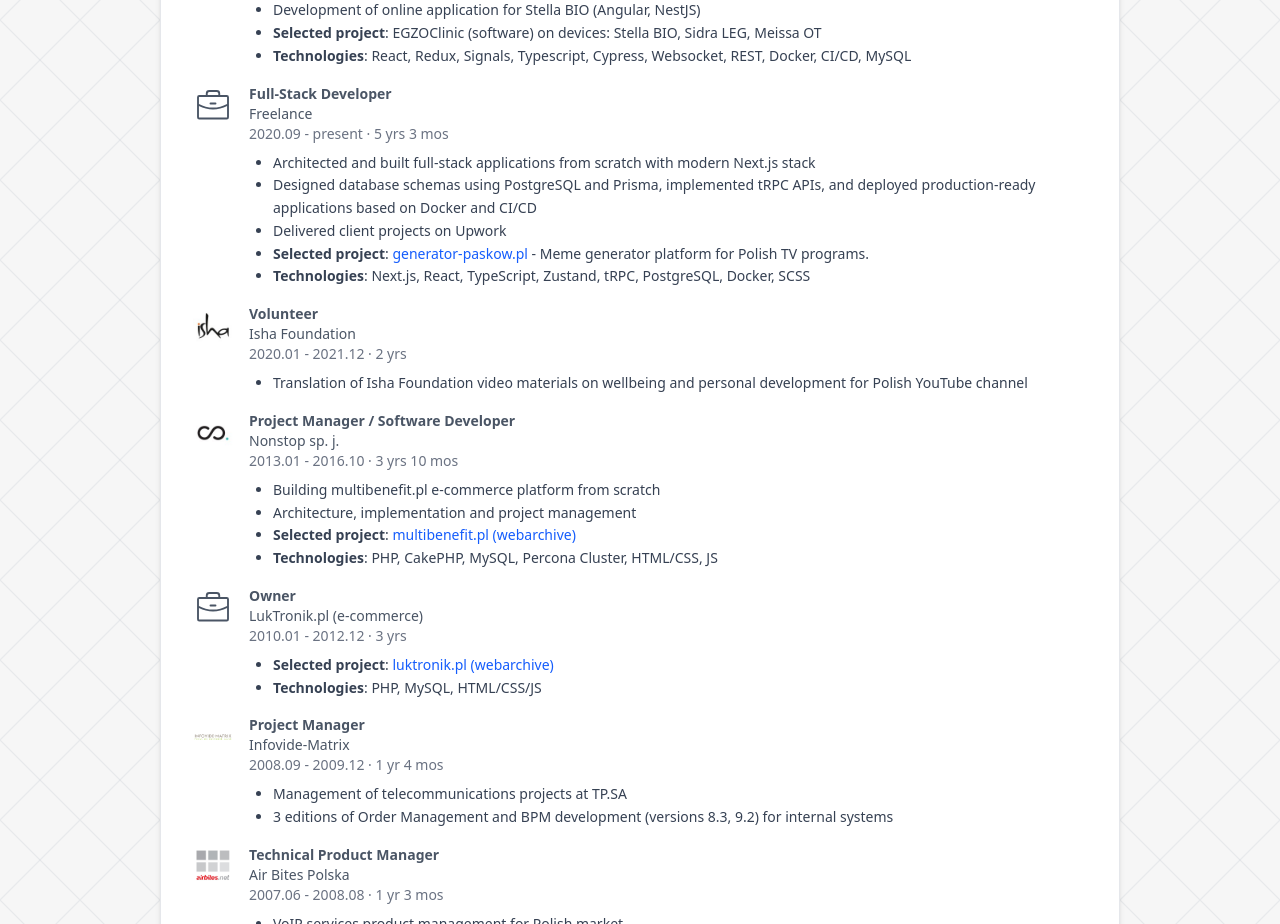
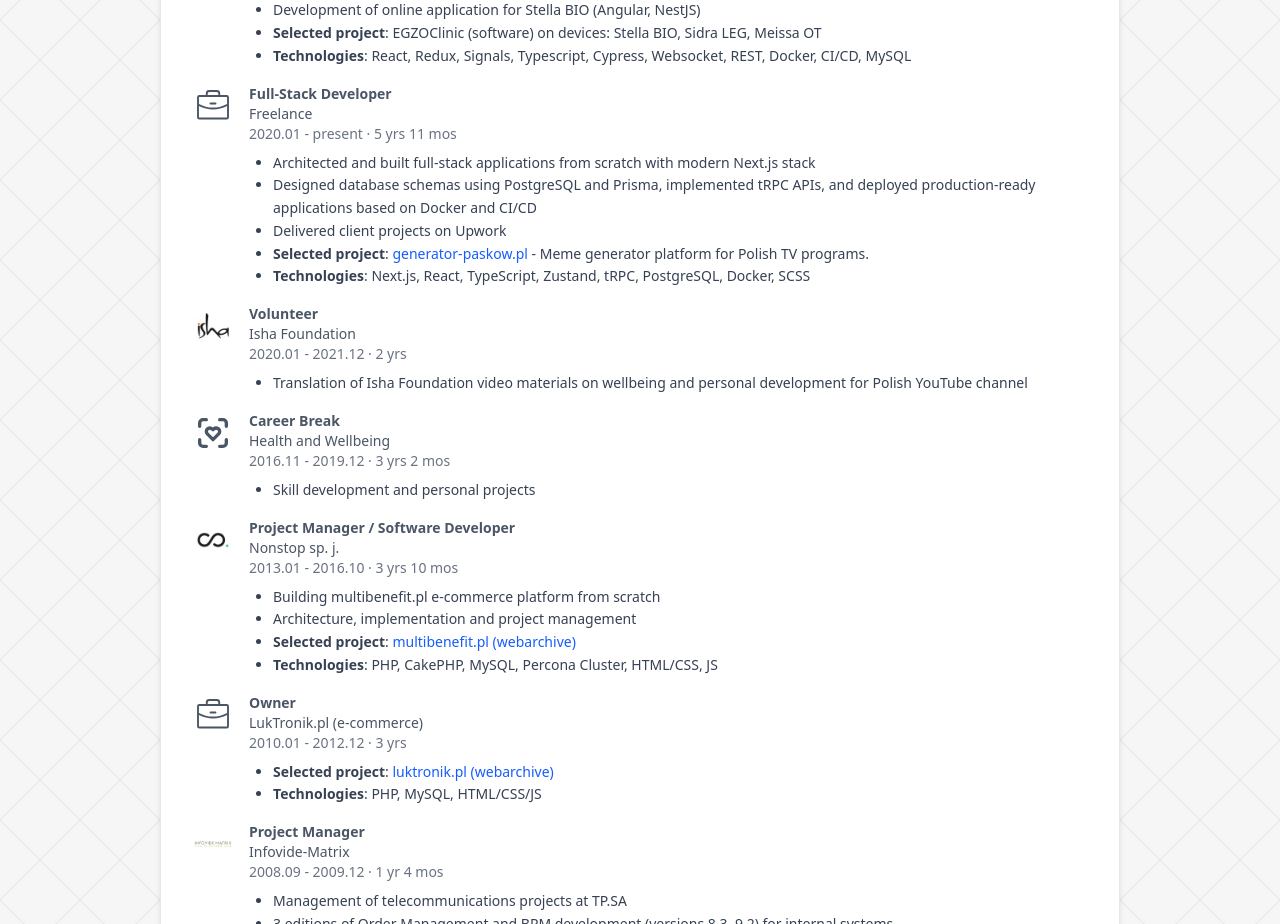
Before and after one commit to rlukawski/personal-website, a React (Vite) app: page / in a window 1280 px wide. Shown: the part 940-1864 px from the top of the page. Built offline with nearby package versions, Linux system fonts and the light colour scheme.

Commit message:
Add Career break

```diff
--- a/src/components/Experience.tsx
+++ b/src/components/Experience.tsx
@@ -7,6 +7,7 @@
 import airBitesLogo from "../assets/air-bites-logo.png";
 import onetLogo from "../assets/onet-logo.png";
 import { useTranslation } from "react-i18next";
+import { TbHealthRecognition } from "react-icons/tb";
 
 interface ExperienceItem {
   startDate: string;
@@ -88,7 +89,7 @@
       "React, Redux, Signals, Typescript, Cypress, Websocket, REST, Docker, CI/CD, MySQL",
   },
   {
-    startDate: "2020.09",
+    startDate: "2020.01",
     endDateKey: "experience.present",
     titleKey: "experience.exp1.title",
     company: "Freelance",
@@ -117,6 +118,14 @@
     company: "Isha Foundation",
     customIcon: ishaFoundationLogo,
     descriptionKeys: ["experience.exp2.desc0"],
+  },
+  {
+    startDate: "2016.11",
+    endDate: "2019.12",
+    titleKey: "experience.exp8.title",
+    company: "Health and Wellbeing",
+    customIcon: TbHealthRecognition,
+    descriptionKeys: ["experience.exp8.desc0"],
   },
   {
     startDate: "2013.01",
--- a/src/locales/en.json
+++ b/src/locales/en.json
@@ -67,6 +67,10 @@
       "title": "Project Manager / Software Developer",
       "desc0": "Project management and development of portals within Onet.pl",
       "desc1": "Designing architectural solutions for development teams"
+    },
+    "exp8": {
+      "title": "Career Break",
+      "desc0": "Skill development and personal projects"
     }
   },
   "skills": {
--- a/src/locales/pl.json
+++ b/src/locales/pl.json
@@ -70,6 +70,10 @@
       "title": "Kierownik Projektów / Programista",
       "desc0": "Zarządzanie projektami i development portali w ramach Onet.pl",
       "desc1": "Projektowanie rozwiązań architektonicznych dla zespołów deweloperskich"
+    },
+    "exp8": {
+      "title": "Przerwa zawodowa",
+      "desc0": "Rozwój kompetencji i projekty osobiste"
     }
   },
   "skills": {
```
